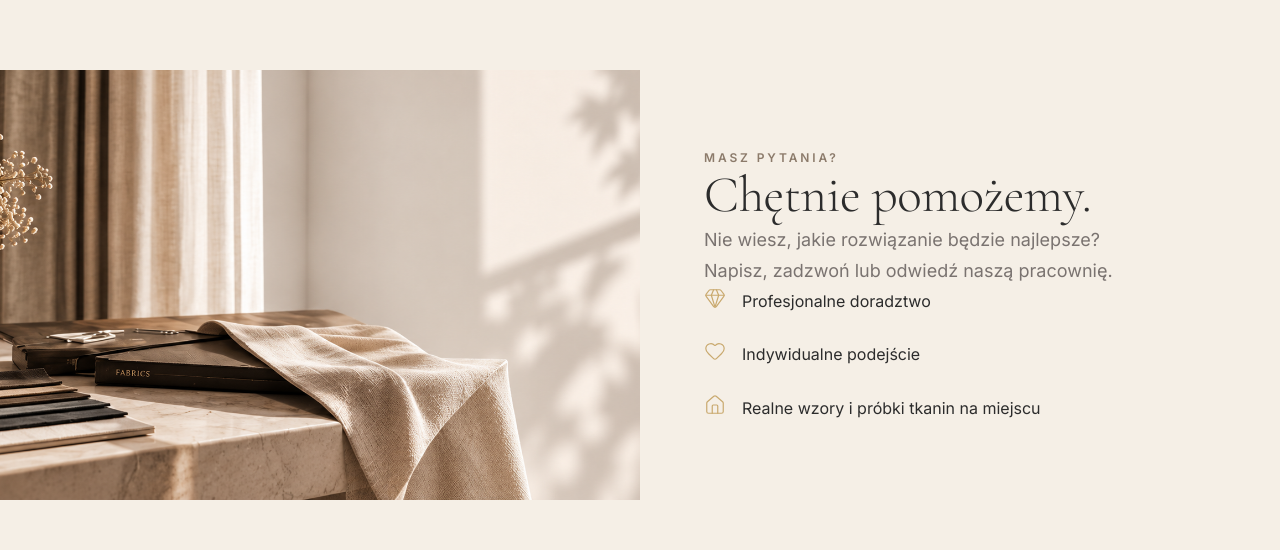
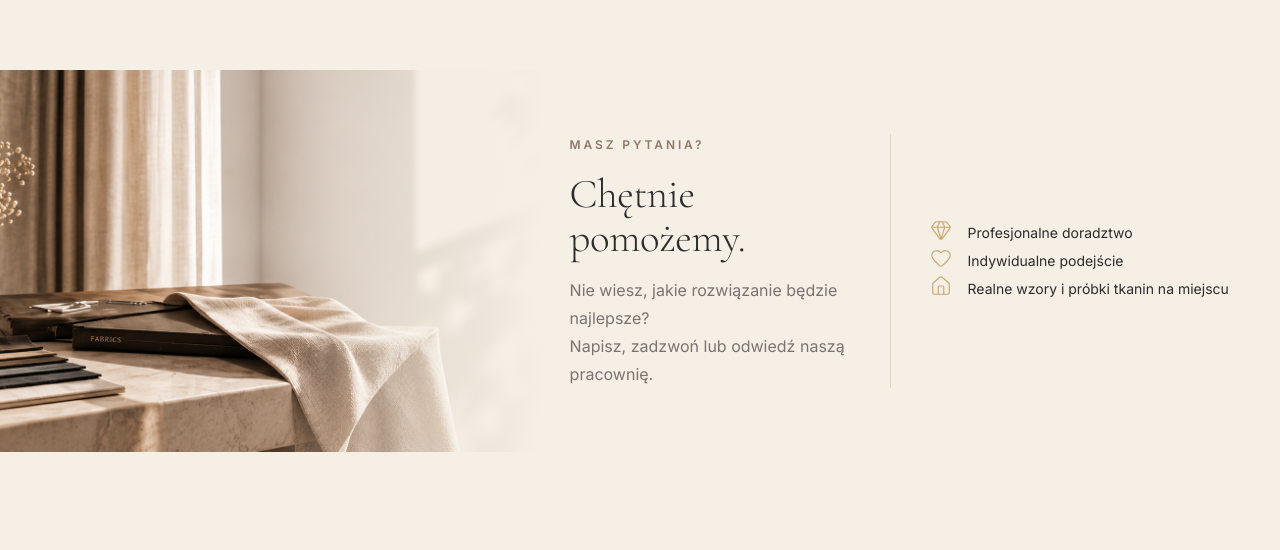
Before and after one commit to web48app/decor-prestige, a React (Vite) app in the folder decor-prestige/: page /kontakt in a window 1280 px wide. Shown: the part 1442-1992 px from the top of the page. Built offline with nearby package versions, Linux system fonts and the light colour scheme.

Commit message:
feat: CTA layout — photo fade + text|divider|icons

```diff
--- a/decor-prestige/src/pages/ContactPage/ContactCTA.jsx
+++ b/decor-prestige/src/pages/ContactPage/ContactCTA.jsx
@@ -25,7 +25,7 @@ export default function ContactCTA() {
   return (
     <section className={styles.ctaSection} aria-label="Pomoc i doradztwo">
 
-      {/* Lewa: zdjęcie */}
+      {/* Lewa: zdjęcie z gradientem fade w krem */}
       <div className={styles.ctaImageWrap} aria-hidden="true">
         <img
           src="/footer_kontakt.png"
@@ -36,15 +36,23 @@ export default function ContactCTA() {
         />
       </div>
 
-      {/* Prawa: treść */}
+      {/* Prawa: tekst | linia | ikony */}
       <div className={`${styles.ctaRight} ${styles.fadeIn}`} ref={ref}>
+
+        {/* Blok tekstowy */}
+        <div className={styles.ctaTextBlock}>
           <p className={styles.eyebrow}>Masz pytania?</p>
           <h2 className={styles.ctaHeading}>Chętnie pomożemy.</h2>
           <p className={styles.ctaLead}>
             Nie wiesz, jakie rozwiązanie będzie najlepsze?<br />
             Napisz, zadzwoń lub odwiedź naszą pracownię.
           </p>
+        </div>
 
+        {/* Pionowa linia */}
+        <div className={styles.ctaDivider} aria-hidden="true" />
+
+        {/* Ikony */}
         <ul className={styles.ctaFeatures}>
           {features.map(({ Icon, label }) => (
             <li key={label} className={styles.ctaFeatureItem}>
@@ -55,6 +63,7 @@ export default function ContactCTA() {
             </li>
           ))}
         </ul>
+
       </div>
 
     </section>
--- a/decor-prestige/src/pages/ContactPage/ContactPage.module.css
+++ b/decor-prestige/src/pages/ContactPage/ContactPage.module.css
@@ -334,8 +334,8 @@ a.contactValue:hover {
 
 .ctaSection {
   display: grid;
-  grid-template-columns: 1fr 1fr;
-  min-height: clamp(420px, 46vw, 560px);
+  grid-template-columns: 0.85fr 1.15fr;
+  min-height: clamp(380px, 40vw, 520px);
   background: var(--color-bg-secondary);
 }
 
@@ -356,20 +356,48 @@ a.contactValue:hover {
   display: block;
 }
 
+/* Gradient: zdjęcie płynnie przechodzi w krem po prawej */
+.ctaImageWrap::after {
+  content: '';
+  position: absolute;
+  inset: 0;
+  background: linear-gradient(
+    to right,
+    transparent 50%,
+    var(--color-bg-secondary) 100%
+  );
+  pointer-events: none;
+}
 
-/* ---- Prawa: treść ---- */
+
+/* ---- Prawa: tekst | linia | ikony ---- */
 .ctaRight {
   background: var(--color-bg-secondary);
   display: flex;
+  flex-direction: row;
+  align-items: center;
+  gap: clamp(2rem, 3vw, 4rem);
+  padding: clamp(2.5rem, 5vw, 4rem) clamp(2rem, 4vw, 4rem) clamp(2.5rem, 5vw, 4rem) clamp(1rem, 2vw, 2rem);
+}
+
+.ctaTextBlock {
+  display: flex;
   flex-direction: column;
-  justify-content: center;
-  gap: var(--space-7);
-  padding: clamp(3rem, 6vw, 5rem) clamp(2.5rem, 5vw, 5.5rem);
+  gap: var(--space-4);
+  flex: 1;
+  min-width: 0;
+}
+
+.ctaDivider {
+  width: 1px;
+  align-self: stretch;
+  background: rgba(201, 169, 110, 0.35);
+  flex-shrink: 0;
 }
 
 .ctaHeading {
   font-family: var(--font-heading);
-  font-size: clamp(2.6rem, 4vw, 4rem);
+  font-size: clamp(2rem, 3.2vw, 3.2rem);
   font-weight: 300;
   line-height: 1.08;
   letter-spacing: -0.01em;
@@ -378,7 +406,7 @@ a.contactValue:hover {
 
 .ctaLead {
   font-family: var(--font-body);
-  font-size: var(--font-size-md);
+  font-size: var(--font-size-base);
   line-height: 1.75;
   color: var(--color-text-muted);
 }
@@ -389,7 +417,8 @@ a.contactValue:hover {
   margin: 0;
   display: flex;
   flex-direction: column;
-  gap: var(--space-6);
+  gap: var(--space-7);
+  flex-shrink: 0;
 }
 
 .ctaFeatureItem {
@@ -397,7 +426,7 @@ a.contactValue:hover {
   align-items: center;
   gap: var(--space-4);
   font-family: var(--font-body);
-  font-size: var(--font-size-base);
+  font-size: var(--font-size-sm);
   color: var(--color-text);
 }
 
```
Lines whose indentation alone changed are shown as unchanged.
